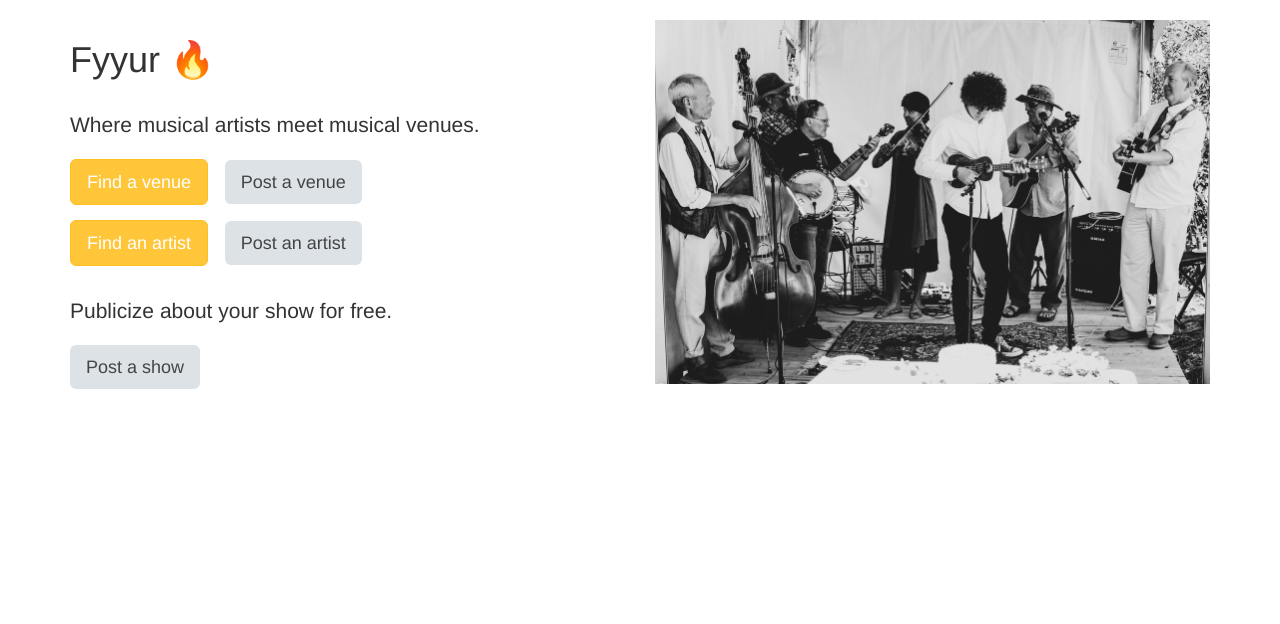
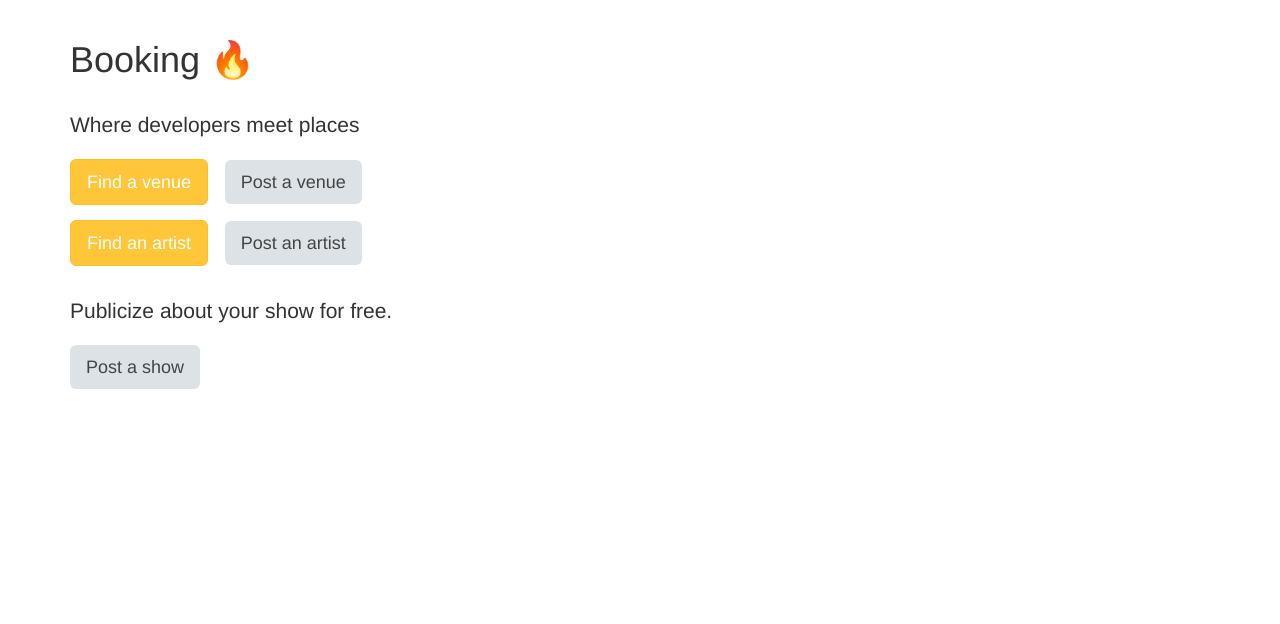
Before and after one commit to Ahmedabdulelah/Booking-site, a Flask app: page / in a window 1280 px wide. Shown: the part 60-684 px from the top of the page. Run offline with Flask 3, Linux system fonts and the light colour scheme; some libraries are stand-ins or nearby versions.

Commit message:
Final modifications

```diff
--- a/templates/pages/home.html
+++ b/templates/pages/home.html
@@ -1,10 +1,10 @@
 {% extends 'layouts/main.html' %}
-{% block title %}Fyyur{% endblock %}
+{% block title %}Booking-site{% endblock %}
 {% block content %}
 <div class="row">
 	<div class="col-sm-6">
-		<h1>Fyyur 🔥</h1>
-		<p class="lead">Where musical artists meet musical venues.</p>
+		<h1>Booking 🔥</h1>
+		<p class="lead">Where developers meet places</p>
 		<h3>
 			<a href="/venues"><button class="btn btn-primary btn-lg">Find a venue</button></a>
 			<a href="/venues/create"><button class="btn btn-default btn-lg">Post a venue</button></a>
@@ -18,13 +18,5 @@
 			<a href="/shows/create"><button class="btn btn-default btn-lg">Post a show</button></a>
 		</h3>
 	</div>
-	<div class="col-sm-6 hidden-sm hidden-xs">
-		<img id="front-splash" src="{{ url_for('static',filename='img/front-splash.jpg') }}" alt="Front Photo of Musical Band" />
-		<!-- <img id="front-splash" src="{% set static_url = url_for('static', filename='img/front-splash.jpg') %}{{ static_url }}" alt="Front Photo of Musical Band" /> -->
-		<!-- {% set static_url = url_for('static', filename='img/front-splash.jpg') %} -->
-		<!-- <img id="front-splash" src="{{ static_url }}" alt="Front Photo of Musical Band" /> -->
-
-
-	</div>
 </div>
 {% endblock %}
```
Also changed, not shown: app.py (+5 -2 lines).
